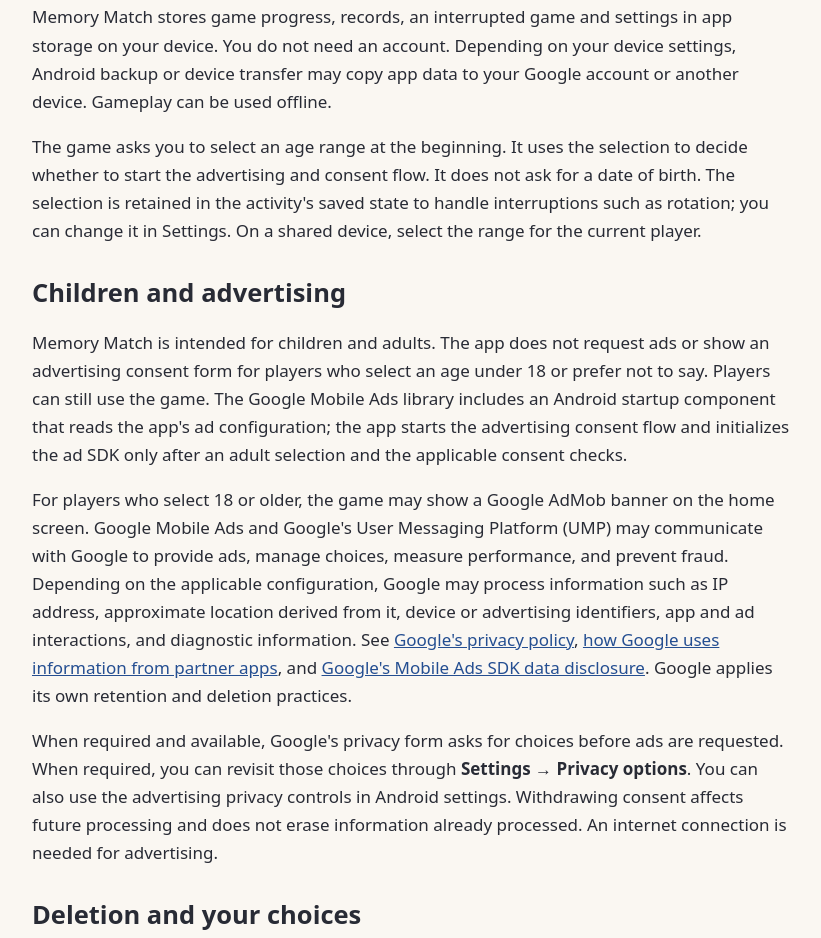
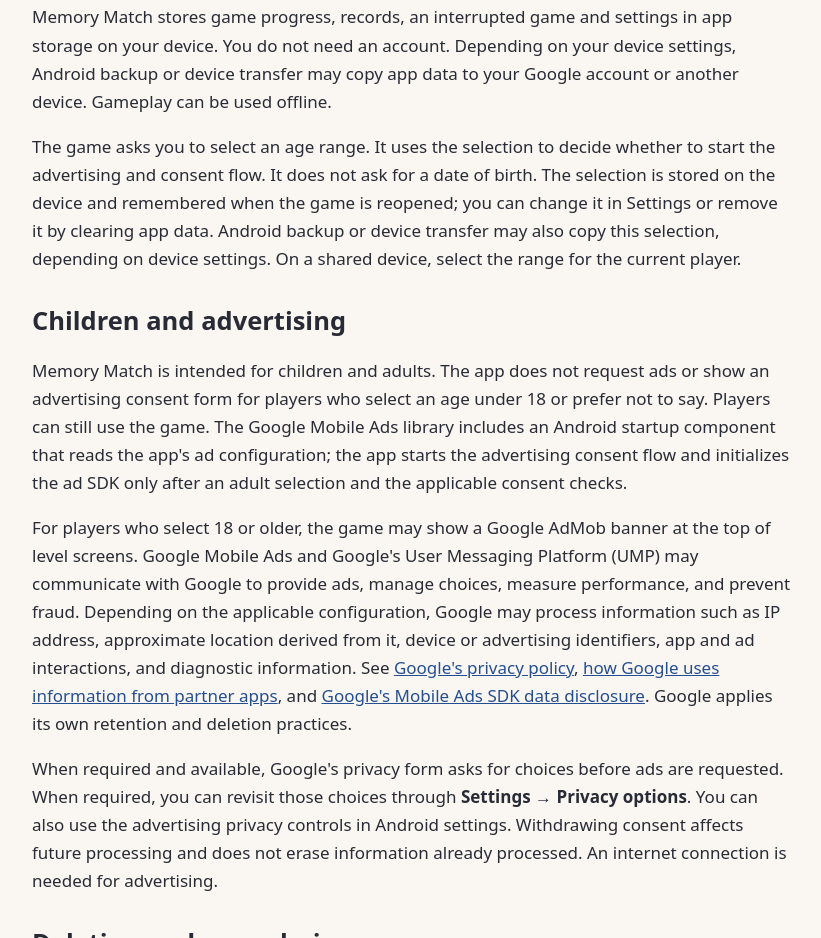
Before and after one commit to FlorinCor/florincor.github.io, a plain HTML site: page memorymatch-privacy.html in a window 1280 px wide. Shown: the part 293-1231 px from the top of the page, without its empty margins (228-1049 px from the left). Drawn offline with Linux system fonts and the light colour scheme.

Commit message:
Update Memory Match privacy policy for saved age selection

```diff
--- a/memorymatch-privacy.html
+++ b/memorymatch-privacy.html
@@ -5,10 +5,10 @@
 <p>Memory Match is provided by Cordunianu Florin. For privacy questions or requests, email <a href="mailto:cordunianuflorin@gmail.com">cordunianuflorin@gmail.com</a>.</p>
 <h2>Game data</h2>
 <p>Memory Match stores game progress, records, an interrupted game and settings in app storage on your device. You do not need an account. Depending on your device settings, Android backup or device transfer may copy app data to your Google account or another device. Gameplay can be used offline.</p>
-<p>The game asks you to select an age range at the beginning. It uses the selection to decide whether to start the advertising and consent flow. It does not ask for a date of birth. The selection is retained in the activity&#x27;s saved state to handle interruptions such as rotation; you can change it in Settings. On a shared device, select the range for the current player.</p>
+<p>The game asks you to select an age range. It uses the selection to decide whether to start the advertising and consent flow. It does not ask for a date of birth. The selection is stored on the device and remembered when the game is reopened; you can change it in Settings or remove it by clearing app data. Android backup or device transfer may also copy this selection, depending on device settings. On a shared device, select the range for the current player.</p>
 <h2>Children and advertising</h2>
 <p>Memory Match is intended for children and adults. The app does not request ads or show an advertising consent form for players who select an age under 18 or prefer not to say. Players can still use the game. The Google Mobile Ads library includes an Android startup component that reads the app&#x27;s ad configuration; the app starts the advertising consent flow and initializes the ad SDK only after an adult selection and the applicable consent checks.</p>
-<p>For players who select 18 or older, the game may show a Google AdMob banner on the home screen. Google Mobile Ads and Google&#x27;s User Messaging Platform (UMP) may communicate with Google to provide ads, manage choices, measure performance, and prevent fraud. Depending on the applicable configuration, Google may process information such as IP address, approximate location derived from it, device or advertising identifiers, app and ad interactions, and diagnostic information. See <a href="https://policies.google.com/privacy">Google&#x27;s privacy policy</a>, <a href="https://policies.google.com/technologies/partner-sites">how Google uses information from partner apps</a>, and <a href="https://developers.google.com/admob/android/privacy/play-data-disclosure">Google&#x27;s Mobile Ads SDK data disclosure</a>. Google applies its own retention and deletion practices.</p>
+<p>For players who select 18 or older, the game may show a Google AdMob banner at the top of level screens. Google Mobile Ads and Google&#x27;s User Messaging Platform (UMP) may communicate with Google to provide ads, manage choices, measure performance, and prevent fraud. Depending on the applicable configuration, Google may process information such as IP address, approximate location derived from it, device or advertising identifiers, app and ad interactions, and diagnostic information. See <a href="https://policies.google.com/privacy">Google&#x27;s privacy policy</a>, <a href="https://policies.google.com/technologies/partner-sites">how Google uses information from partner apps</a>, and <a href="https://developers.google.com/admob/android/privacy/play-data-disclosure">Google&#x27;s Mobile Ads SDK data disclosure</a>. Google applies its own retention and deletion practices.</p>
 <p>When required and available, Google&#x27;s privacy form asks for choices before ads are requested. When required, you can revisit those choices through <strong>Settings → Privacy options</strong>. You can also use the advertising privacy controls in Android settings. Withdrawing consent affects future processing and does not erase information already processed. An internet connection is needed for advertising.</p>
 <h2>Deletion and your choices</h2>
 <p>You can clear completed-level progress and records in the game&#x27;s settings; other settings are kept. To remove all locally stored app data, use Android&#x27;s app storage settings or uninstall the game. Device and backup settings determine whether a backup remains. Clearing local app data does not delete information already processed by Google; use <a href="https://myaccount.google.com/data-and-privacy">Google&#x27;s data and privacy controls</a> for Google-held information.</p>
```
